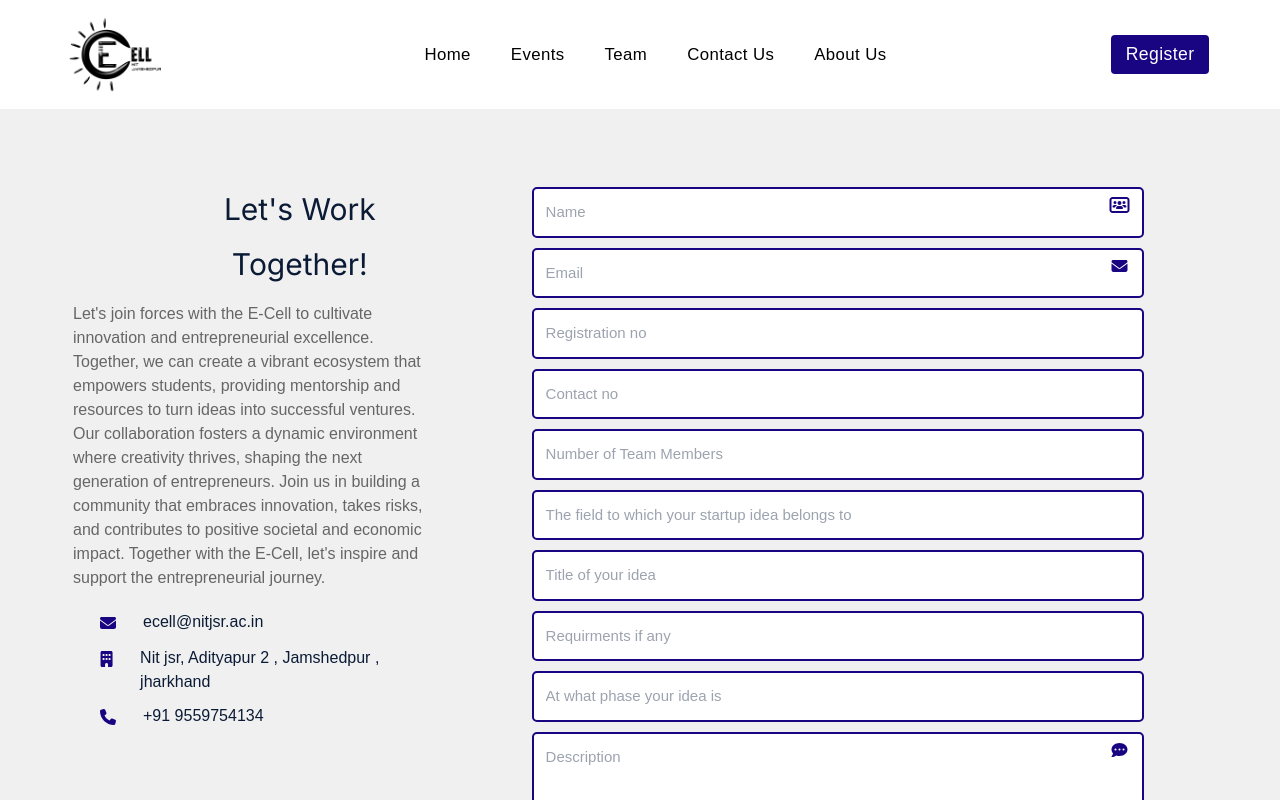
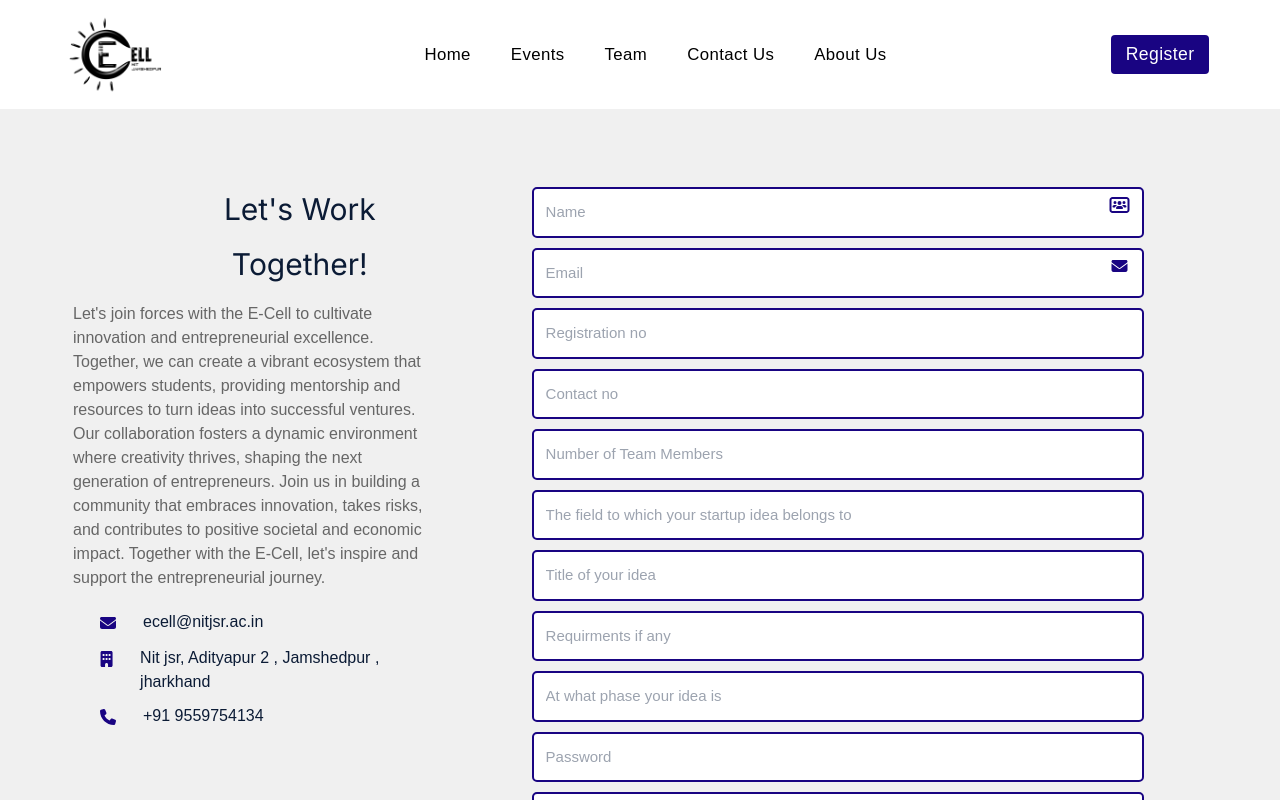
Before and after one commit to abhay5624/ecell_frontend, a React (Create React App) app: page /register in a window 1280 px wide. Shown: the top 800 px of the page. Built offline with nearby package versions, Linux system fonts and the light colour scheme.

Commit message:
password input added

```diff
--- a/src/components/Register.jsx
+++ b/src/components/Register.jsx
@@ -21,7 +21,8 @@ export const Contactus = () => {
     title: "",
     description: "",
     Requirements: "",
-    phase: ""
+    phase: "",
+    password: "",
   })
   const [loader, setLoader] = useState(false);
   const submitForm = async (e) => {
@@ -133,6 +134,7 @@ export const Contactus = () => {
               <br />
               <input required type="text" name="phase" id="phase" placeholder="At what phase your idea is" value={startUp.phase} onChange={(e) => {setStartup({...startUp, phase: e.target.value})}}/>
               <br />
+              <input required type="password" name="password" id = "password" placeholder="Password" value={startUp.password} onChange={(e) => {setStartup({...startUp, password: e.target.value})}}/>
             </div>
             <div style={{ position: "relative" }}>
             <FontAwesomeIcon icon={faCommentDots} className="FormIcon"/>
```
